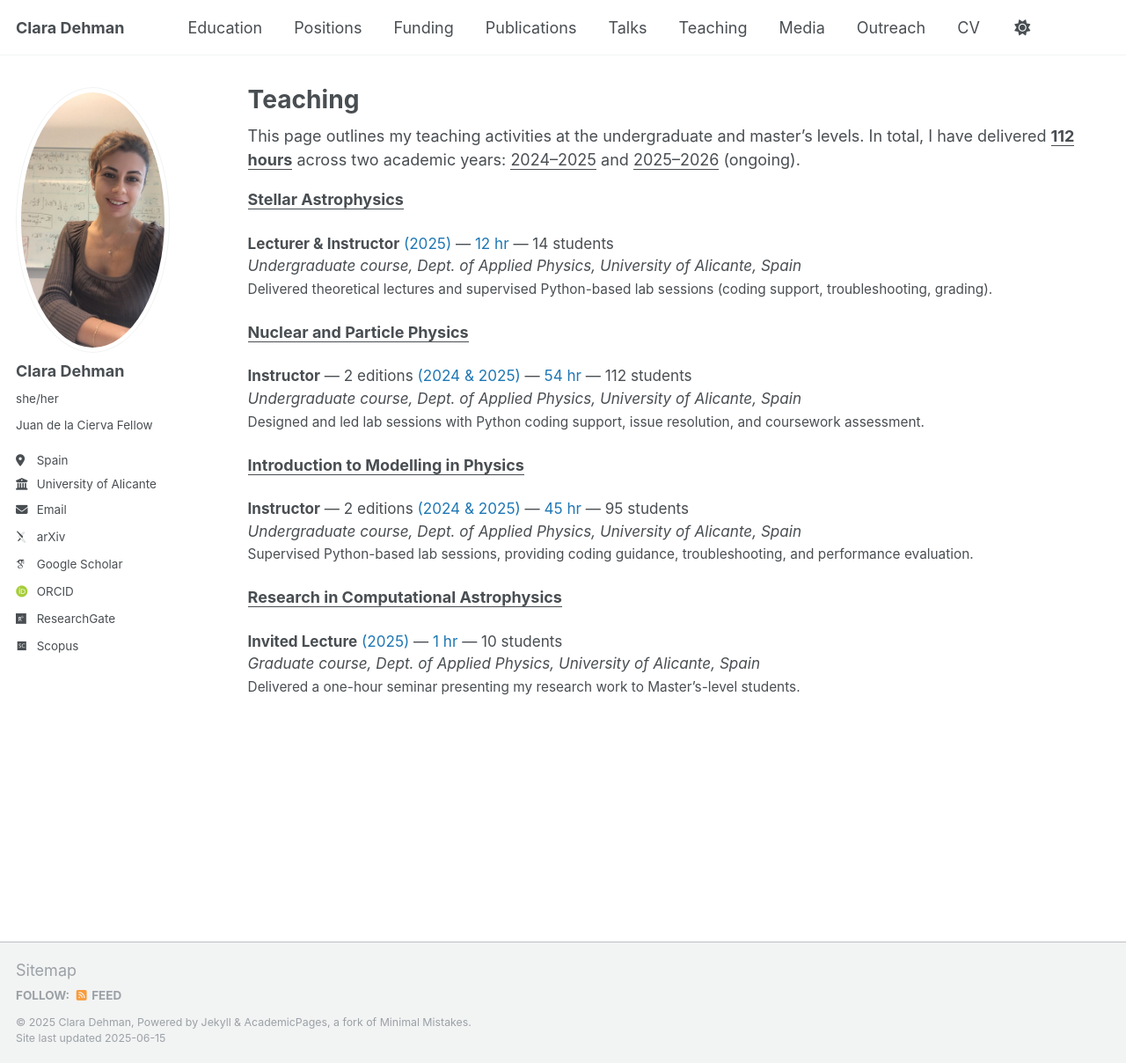
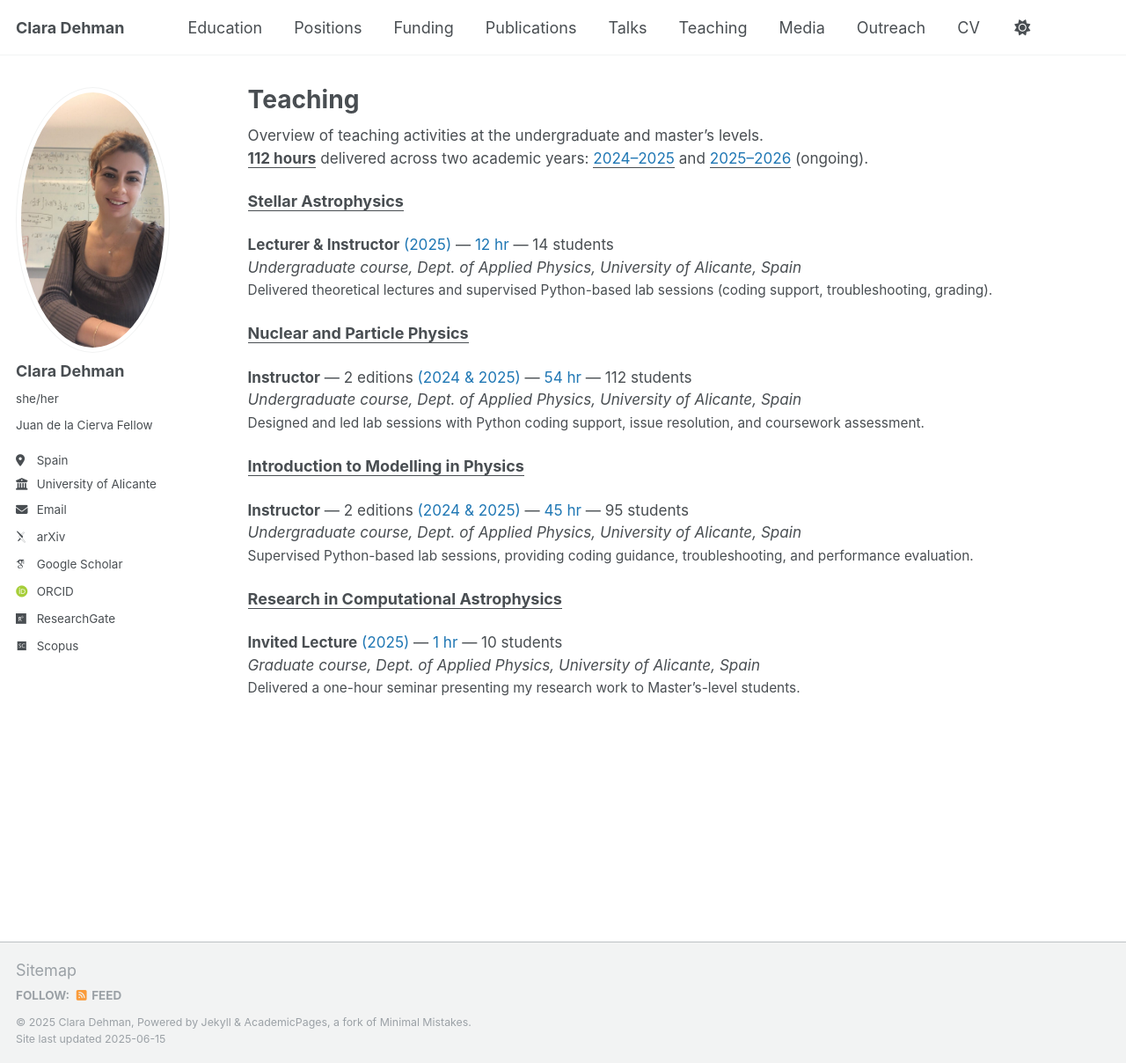
Before and after one commit to ClaraDehman/ClaraDehman.github.io, a Jekyll site: the page built from _pages/teaching.html, in a window 1280 px wide and 1208 px high. Shown: the whole window at 88% size. Built offline with Jekyll 4.4.1, drawn with Linux system fonts in a browser that asks for light colours; some web fonts are replaced.

Commit message:
Update teaching.html

```diff
--- a/_pages/teaching.html
+++ b/_pages/teaching.html
@@ -5,7 +5,10 @@ permalink: /teaching/
 author_profile: true
 ---
 
-This page outlines my teaching activities at the undergraduate and master’s levels. In total, I have delivered <strong><u>112 hours</u></strong> across two academic years: <u>2024–2025</u> and <u>2025–2026</u> (ongoing).
+<p class="archive__item-excerpt" style="font-size: 0.95em;">
+  Overview of teaching activities at the undergraduate and master’s levels.<br>
+  <strong><u>112 hours</u></strong> delivered across two academic years: <span style="color:#1f77b4;"><u>2024–2025</u></span> and <span style="color:#1f77b4;"><u>2025–2026</u></span> (ongoing).
+</p>
 
 {% include base_path %}
 
```
